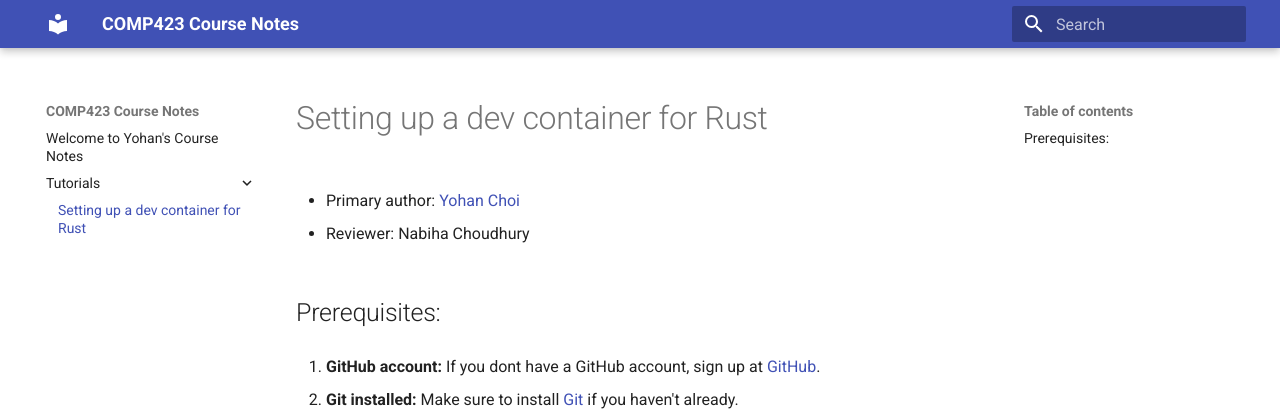
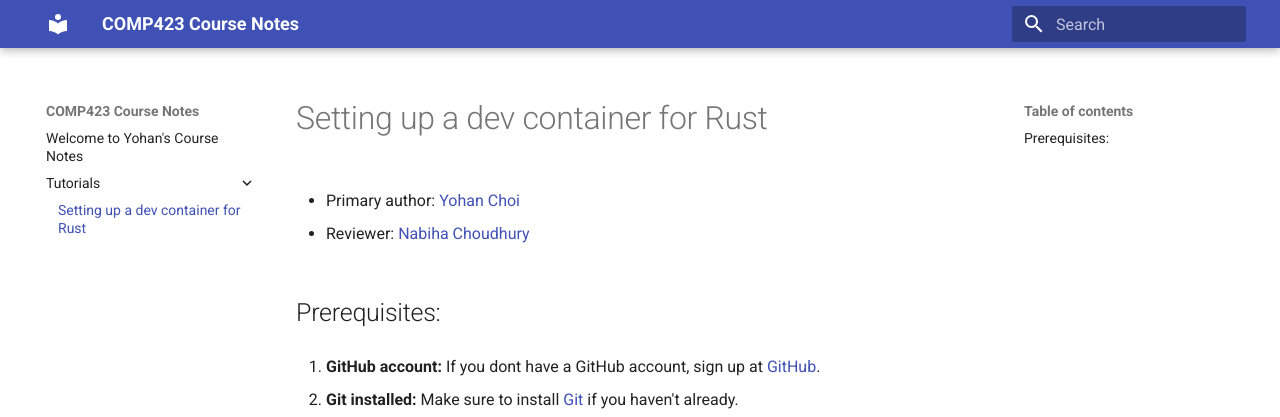
Before and after one commit to YummyYohan/comp423-course-notes, an MkDocs documentation site: the page built from docs/tutorials/rust-setup.md, in a window 1280 px wide and 900 px high. Shown: the top 417 px of the window. Built offline with MkDocs 1.6.1 and Material for MkDocs 9.7.7, drawn with Linux system fonts in a browser that asks for light colours; part of the change alters nothing that is shown.

```diff
--- a/docs/tutorials/rust-setup.md
+++ b/docs/tutorials/rust-setup.md
@@ -2,7 +2,7 @@
 
 * Primary author: [Yohan Choi](https://github.com/YummyYohan)
 
-* Reviewer: Nabiha Choudhury
+* Reviewer: [Nabiha Choudhury](https://github.com/chnabi)
 
 ## Prerequisites:
 
```
